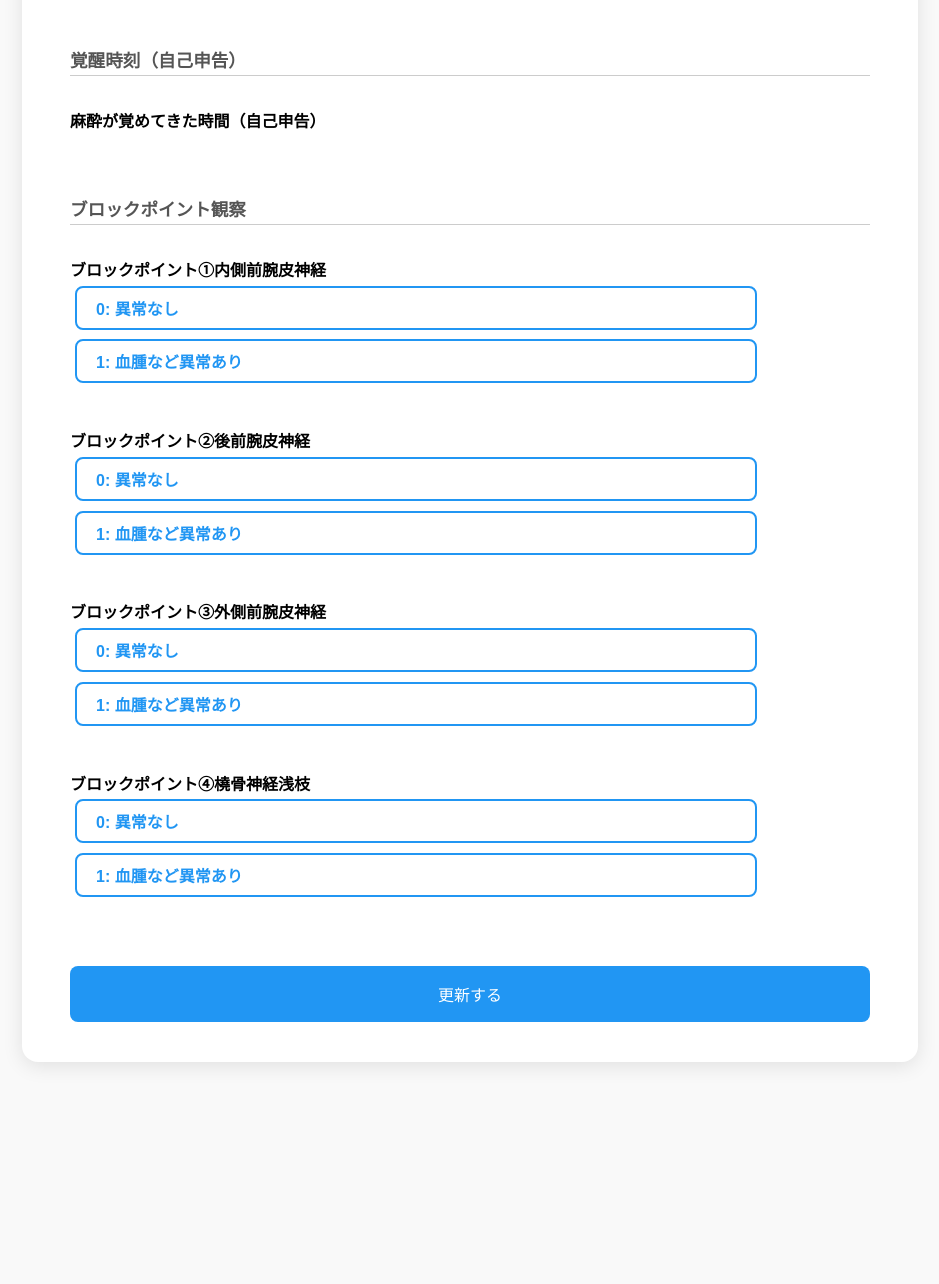
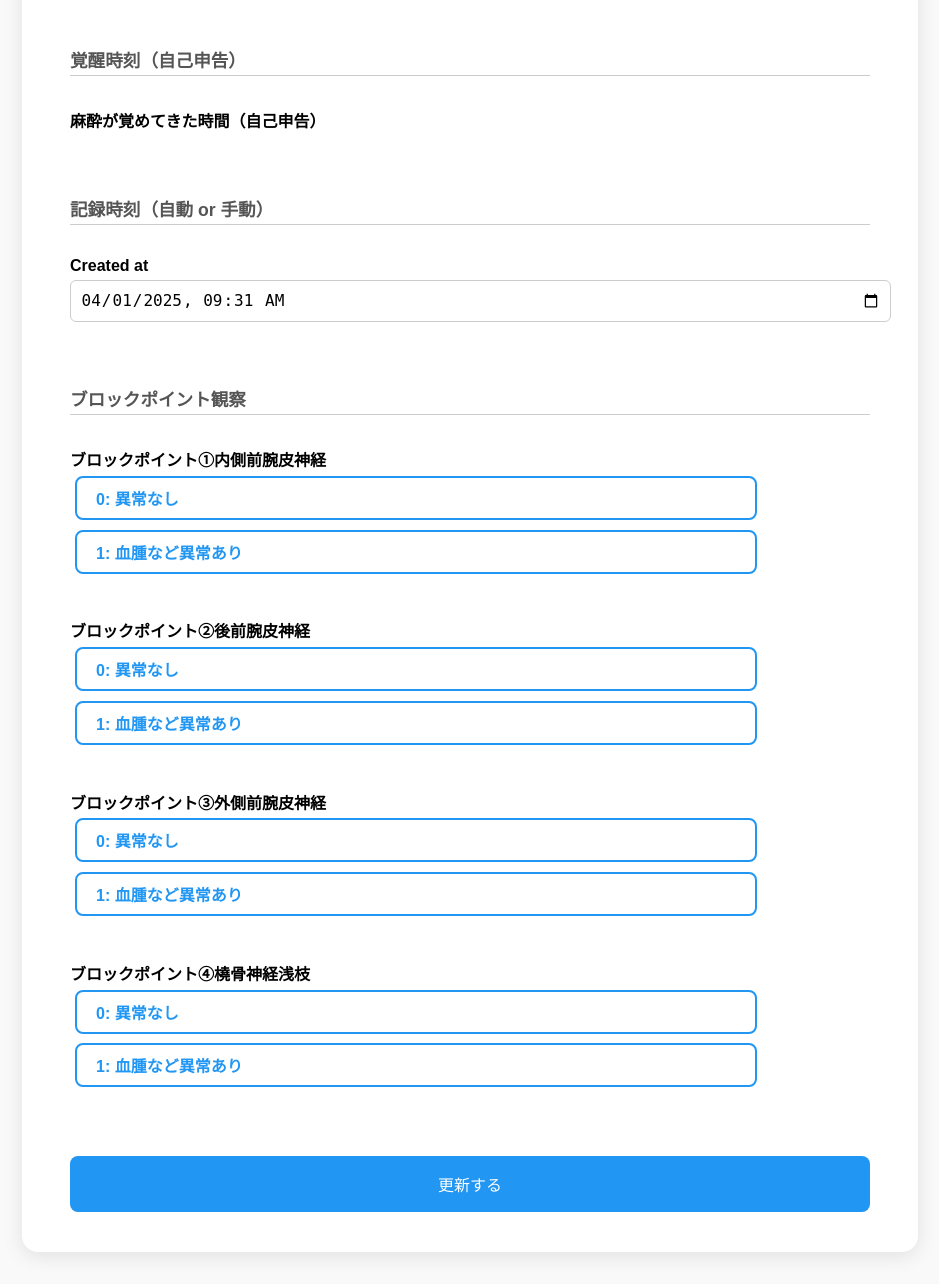
Before and after one commit to masakytkonitiwa/shunt_eval, a Django app: page /patient/evaluation/93/edit/ in a window 1280 px wide. Shown: the part 2160-3444 px from the top of the page, without its empty margins (170-1109 px from the left). Before the commit the page ends 3226 px from the top, so only its background shows below. Run offline with Django 4.2, Linux system fonts and the light colour scheme; a user stored in the database is signed in; data comes from the database, SQL or seed files in the repository.

Commit message:
Add editable created_at and 0.5ml/1ml anesthesia radio options

```diff
--- a/patient/forms.py
+++ b/patient/forms.py
@@ -1,8 +1,10 @@
 from django import forms
 from .models import Patient, Operation, Evaluation, AnesthesiaInfo
-from django.utils.timezone import localtime
 from decimal import Decimal
 from django.utils import timezone
+from django.utils.timezone import localtime, now  # ✅ これで OK
+
+
 # --- ここから Patient 登録用フォーム ---
 class PatientIDForm(forms.ModelForm):
     class Meta:
@@ -59,7 +61,7 @@
             'sensory_A', 'sensory_B', 'sensory_C', 'sensory_D',
             'motor_elbow', 'motor_hand',
             'observation_1', 'observation_2', 'observation_3', 'observation_4',
-            'awakening_time'
+            'awakening_time', 'created_at',
         ]
         labels = {
             'awakening_time': '麻酔が覚めてきた時間（自己申告）',
@@ -75,14 +77,19 @@
             'observation_4': 'ブロックポイント④橈骨神経浅枝',
         }
         widgets = {
+            'created_at': forms.DateTimeInput(attrs={'type': 'datetime-local'}, format='%Y-%m-%dT%H:%M'),
             'awakening_time': forms.RadioSelect(),  # ★ここ！choicesは指定しない！！
         }
 
 
 
     def __init__(self, *args, anesthesia_end_time=None, **kwargs):
+
+
         step = kwargs.pop('step', None)
         super().__init__(*args, **kwargs)
+        # 🆕 追加！
+        self.fields['created_at'].required = False
 
                 # 🌟 デバッグ追加！！！
         print("=== __init__ start ===")
@@ -132,6 +139,9 @@
                 self.fields[field_name].initial = 0
 
 
+                self.initial['created_at'] = localtime(now()).strftime('%Y-%m-%dT%H:%M')
+
+
         if step and int(step) >= 2 and anesthesia_end_time:
             base_time = anesthesia_end_time
             choices = []
@@ -163,6 +173,12 @@
             self.fields['awakening_time'].initial = None
             self.fields['awakening_time'].required = False
 
+
+
+        if self.instance and self.instance.created_at:
+
+            self.initial['created_at'] = localtime(self.instance.created_at).strftime('%Y-%m-%dT%H:%M')
+
 # --- AnesthesiaInfo フォーム（麻酔情報入力）---
 
 # ブロックポイント 0〜2mlを0.1刻み
@@ -176,11 +192,22 @@
 # 追加麻酔 0〜50ml
 
 
+
+
+# 追加麻酔 0〜20ml: 0.5刻み、20〜50ml: 1刻み
 ADDITIONAL_CHOICES = []
-for i in range(0, 51):
-    value = Decimal(i).quantize(Decimal('0.0'))  # 小数点1桁に整形
+
+# 0〜20ml を 0.5ml刻みで
+i = 0
+while i <= 20:
+    value = Decimal(i).quantize(Decimal('0.0'))
     ADDITIONAL_CHOICES.append((str(value), f"{value} ml"))
+    i += Decimal('0.5')
 
+# 21〜50ml を 1ml刻みで
+for i in range(21, 51):
+    value = Decimal(i).quantize(Decimal('0.0'))
+    ADDITIONAL_CHOICES.append((str(value), f"{value} ml"))
 
 
 
--- a/patient/models.py
+++ b/patient/models.py
@@ -123,7 +123,7 @@
     observation_3 = models.IntegerField(choices=OBS_CHOICES, null=True, blank=True)
     observation_4 = models.IntegerField(choices=OBS_CHOICES, null=True, blank=True)
 
-    created_at = models.DateTimeField(auto_now_add=True)
+    created_at = models.DateTimeField(default=timezone.now)
 
     def __str__(self):
         return f"{self.operation} - {self.timepoint}"
--- a/patient/templates/patient/edit_evaluation.html
+++ b/patient/templates/patient/edit_evaluation.html
@@ -197,7 +197,20 @@
         </div>
       </div>
     {% endif %}
+
   {% endfor %}
+
+  <!-- 記録時刻（created_at）入力欄 -->
+  <h3>記録時刻（自動 or 手動）</h3>
+  {% for field in form %}
+    {% if field.name == "created_at" %}
+      <div class="form-group">
+        <label>{{ field.label }}</label>
+        {{ field }}
+      </div>
+    {% endif %}
+  {% endfor %}
+
       <!-- ブロックポイント観察 -->
       <h3>ブロックポイント観察</h3>
       {% for field in form %}
--- a/shunt_eval_project/settings.py
+++ b/shunt_eval_project/settings.py
@@ -15,7 +15,7 @@
 SECRET_KEY = os.getenv('SECRET_KEY')
 
 # SECURITY WARNING: don't run with debug turned on in production!
-DEBUG = False
+DEBUG = True
 
 ALLOWED_HOSTS = os.getenv('ALLOWED_HOSTS', '127.0.0.1,localhost').split(',')
 
@@ -124,6 +124,7 @@
 STATICFILES_DIRS = [
     os.path.join(BASE_DIR, 'patient/static'),
 ]
+STATICFILES_STORAGE = 'whitenoise.storage.CompressedManifestStaticFilesStorage'
 
 
 # Default primary key field type
```
Also changed, not shown: patient/migrations/0022_alter_evaluation_created_at.py (added).
